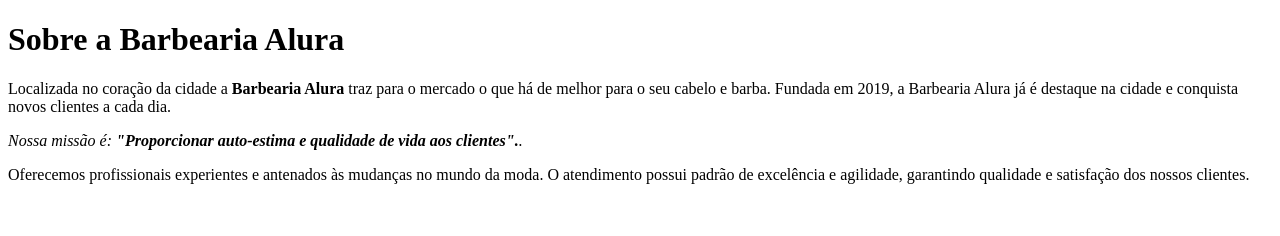
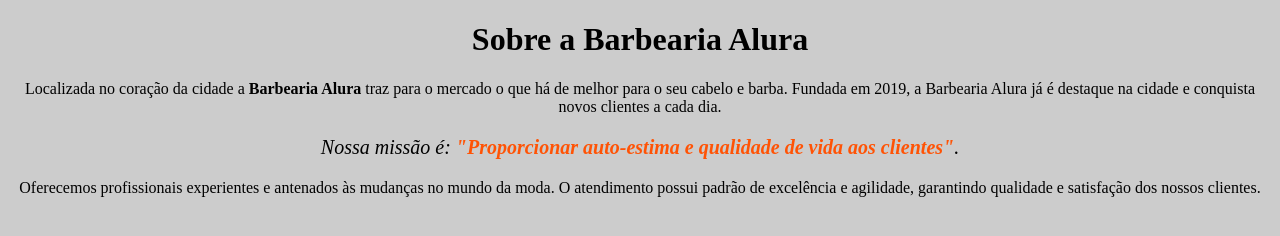
Before and after one commit to Anderson6337/1EBARBEARIA, a plain HTML site: page index.html in a window 1280 px wide. Drawn offline with Linux system fonts and the light colour scheme.

Commit message:
01/06/2023 css

```diff
--- a/index.html
+++ b/index.html
@@ -1,12 +1,22 @@
 <!DOCTYPE html>
 <html lang="pt-br">
-<h1>Sobre a Barbearia Alura</h1>
 	<head>
 		<meta charset="UTF-8">
 		<title>Barbearia Alura</title>
+		<link rel="stylesheet" href="style.css">
+
+		<style>
+
+		</style>
 	</head>
+
 	<body>
+		<h1 style="text-align: center">Sobre a Barbearia Alura</h1>
+
 		<p>Localizada no coração da cidade a <strong>Barbearia Alura</strong> traz para o mercado o que há de melhor para o seu cabelo e barba. Fundada em 2019, a Barbearia Alura já é destaque na cidade e conquista novos clientes a cada dia.</p>
-<p><em>Nossa missão é: <strong>"Proporcionar auto-estima e qualidade de vida aos clientes".</strong>.</em></p>
+
+		<p style="font-size: 20px"><em>Nossa missão é: <strong>"Proporcionar auto-estima e qualidade de vida aos clientes"</strong>.</em></p>
+
 		<p>Oferecemos profissionais experientes e antenados às mudanças no mundo da moda. O atendimento possui padrão de excelência e agilidade, garantindo qualidade e satisfação dos nossos clientes.</p>
 	</body>
+</html>
--- /dev/null
+++ b/style.css
@@ -0,0 +1,11 @@
+body {
+	background: #CCCCCC
+}
+
+p {
+	text-align: center;
+}
+
+em strong {
+	color: #ff5305;
+}
```
Lines whose indentation alone changed are shown as unchanged.
